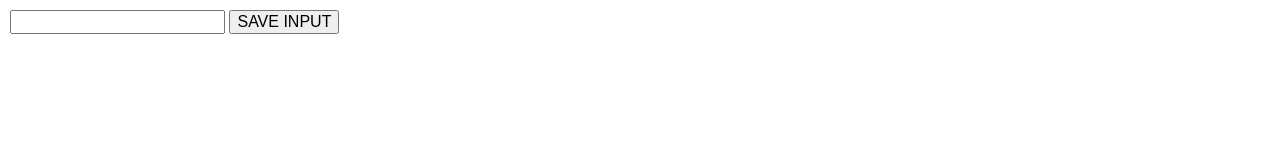
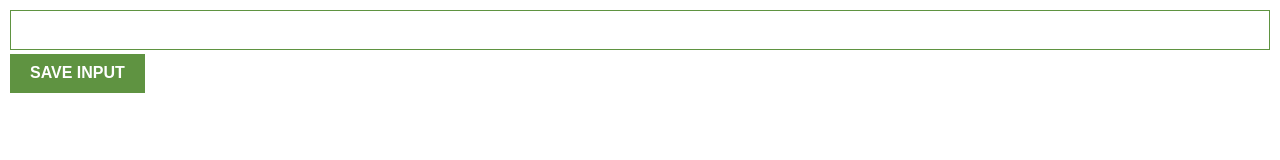
Before and after one commit to Nuwan-s-Play-Ground/Chrome-Extension, a plain HTML site: page index.html in a window 1280 px wide. Drawn offline with nearby package versions, Linux system fonts and the light colour scheme.

Commit message:
Make input button work

```diff
--- a/index.css
+++ b/index.css
@@ -4,19 +4,18 @@ body {
     font-family: Arial, Helvetica, sans-serif;
 }
 
-/*
-
-Style our app according to the provided design!
-
-green color -> #5f9341
-
-*/
-
-
 input {
-
+    width: 100%;
+    padding: 10px;
+    box-sizing: border-box;
+    border: 1px solid #5f9341;
+    margin-bottom: 4px;
 }
 
 button {
-
+    background: #5f9341;
+    color: white;
+    padding: 10px 20px;
+    border: none;
+    font-weight: bold;
 }
--- a/index.html
+++ b/index.html
@@ -4,7 +4,7 @@
     </head>
     <body>
         <input type="text" id="input-el">
-        <button id="input-btn">SAVE INPUT</button>
+        <button id="input-btn" onclick="saveLead()">SAVE INPUT</button>
         <script src="index.js"></script>
     </body>
 </html>
--- a/index.js
+++ b/index.js
@@ -0,0 +1,3 @@
+function saveLead(){
+    console.log("save")
+}
```
